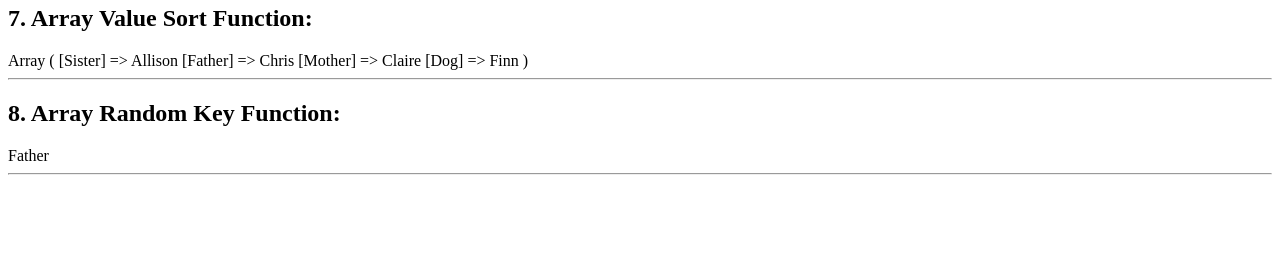
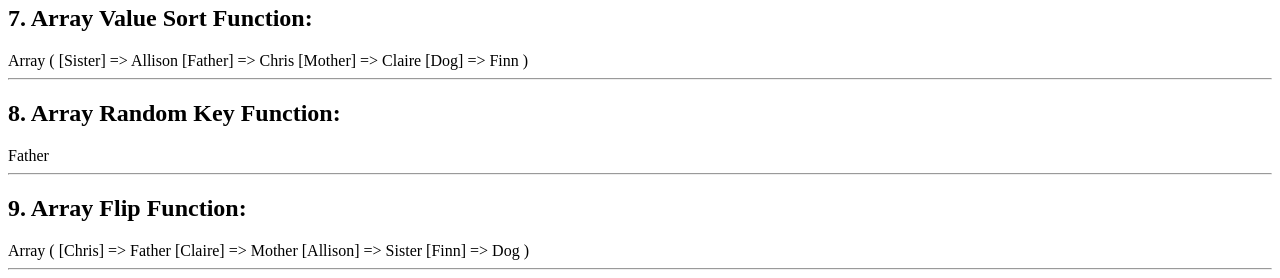
Before and after one commit to michelleregna/string-array-functions, a PHP site: page / in a window 1280 px wide. Shown: the part 1612-1890 px from the top of the page. Before the commit the page ends 1787 px from the top, so only its background shows below. Run offline with PHP 8.4, Linux system fonts and the light colour scheme.

Commit message:
added array flip function

```diff
--- a/index.php
+++ b/index.php
@@ -21,6 +21,7 @@ $obj -> searchArray($familyArray);
 $obj -> sortKeyArray($familyArray);
 $obj -> sortValueArray($familyArray);
 $obj -> returnKeyArray($familyArray);
+$obj -> flipArray($familyArray);
 
 class main {
 	public function __construct() {
@@ -146,6 +147,13 @@ class main {
     	echo '<hr>';
     }
 
+    public function flipArray($array) {
+    	echo '<h2>9. Array Flip Function:</h2>';
+    	$flipped = array_flip($array);
+    	print_r($flipped);
+    	echo '<hr>';
+    }
+
 
 	public function __destruct() {
 
```
